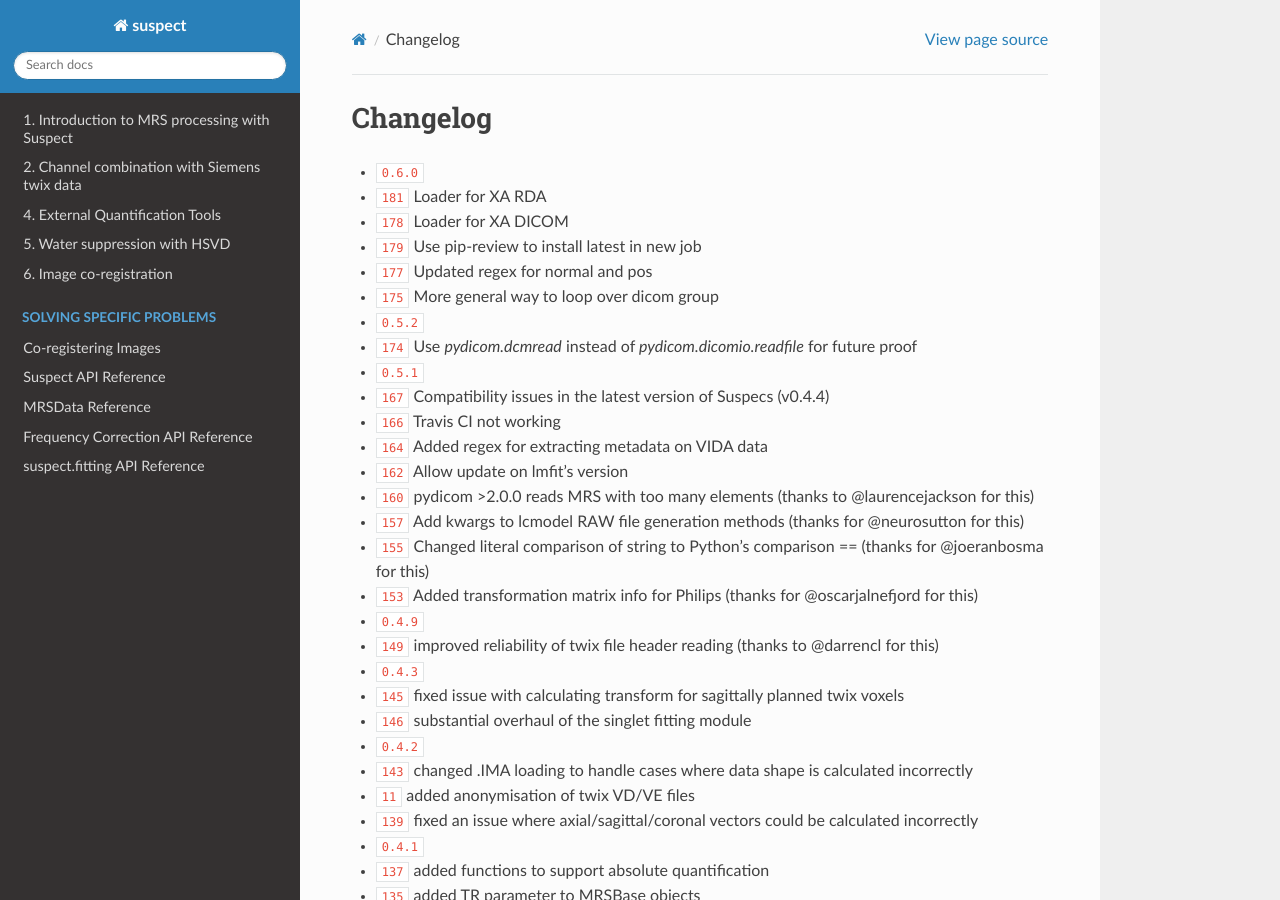
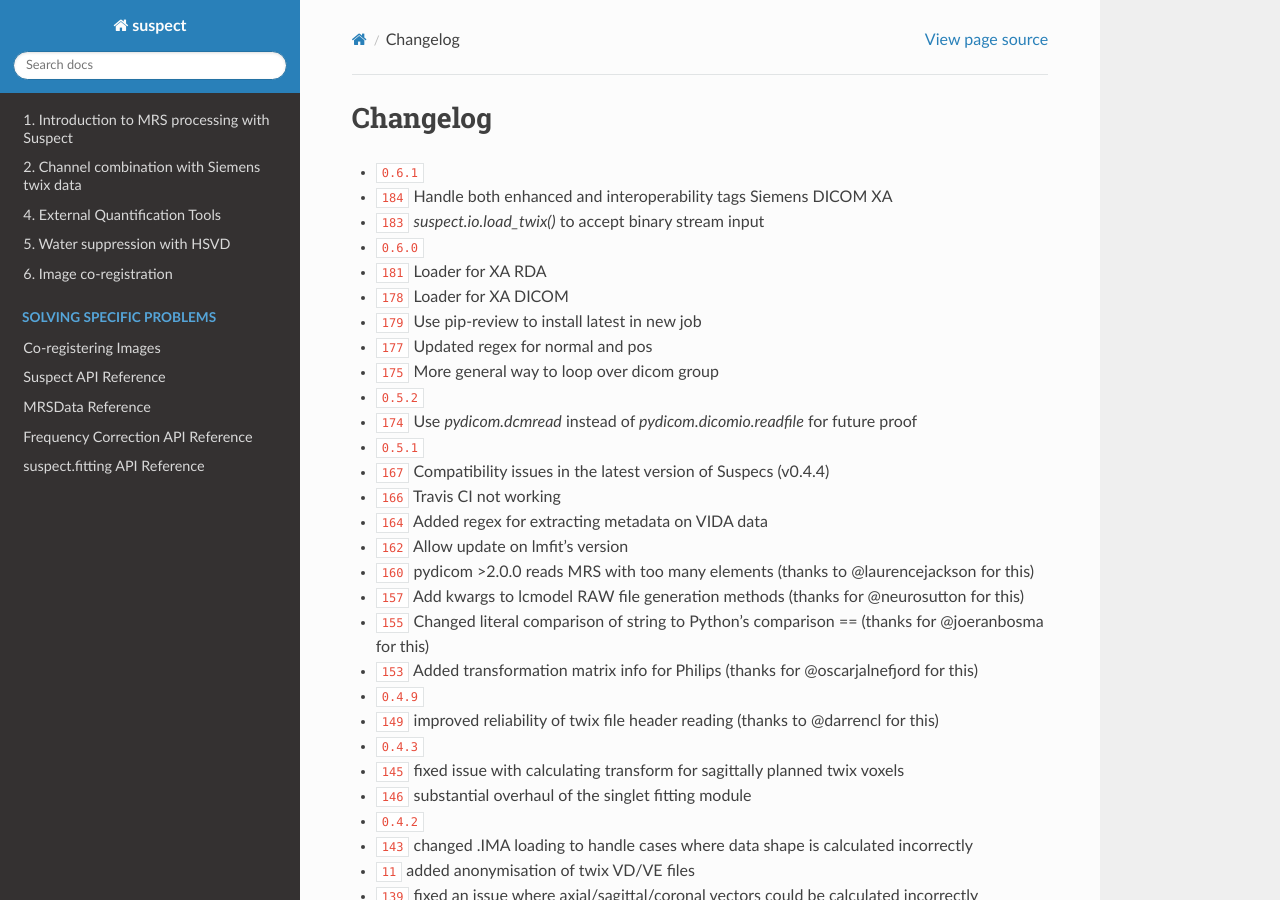
Before and after one commit to openmrslab/suspect, a Sphinx documentation site: the page built from docs/changelog.rst, in a window 1280 px wide and 900 px high. Built offline with Sphinx 7.4.7 and the Read the Docs theme 3.1.0, drawn with Linux system fonts in a browser that asks for light colours; pages that are not in the unit, such as notebooks, are missing from menus; cross-references to code outside the pages are shown as plain code.

Commit message:
Update version and changelog

```diff
--- a/docs/changelog.rst
+++ b/docs/changelog.rst
@@ -4,7 +4,10 @@
 Changelog
 =========
 
-* :release:`0.6.0 <13/09/24>`
+* :release:`0.6.1 <22/08/25>`
+* :support:`184` Handle both enhanced and interoperability tags Siemens DICOM XA
+* :feature:`183` `suspect.io.load_twix()` to accept binary stream input
+* :release:`0.6.0 <28/01/25>`
 * :support:`181` Loader for XA RDA
 * :support:`178` Loader for XA DICOM
 * :support:`179` Use pip-review to install latest in new job
--- a/suspect/_version.py
+++ b/suspect/_version.py
@@ -1 +1 @@
-__version__ = "0.6.0"
+__version__ = "0.6.1"
```
